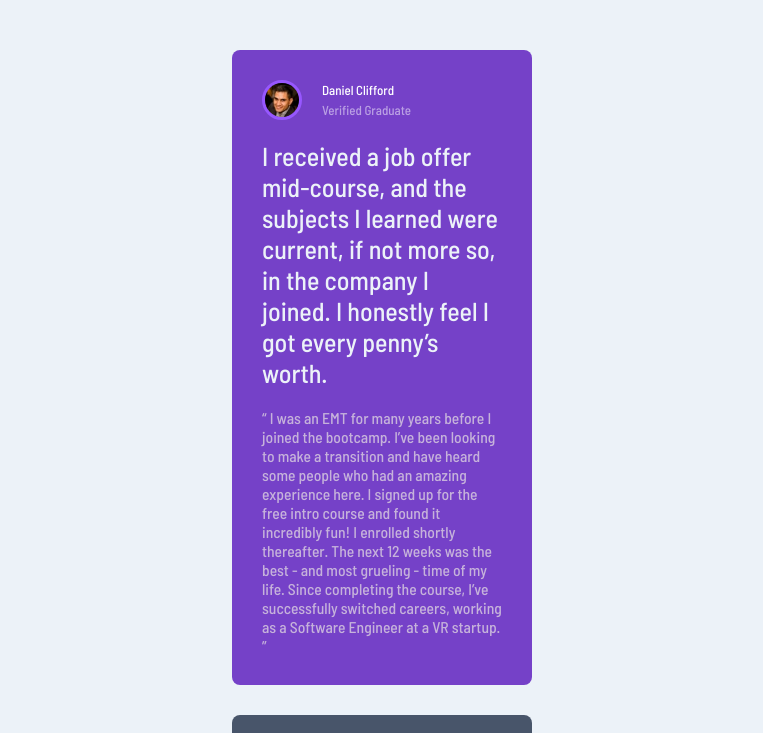
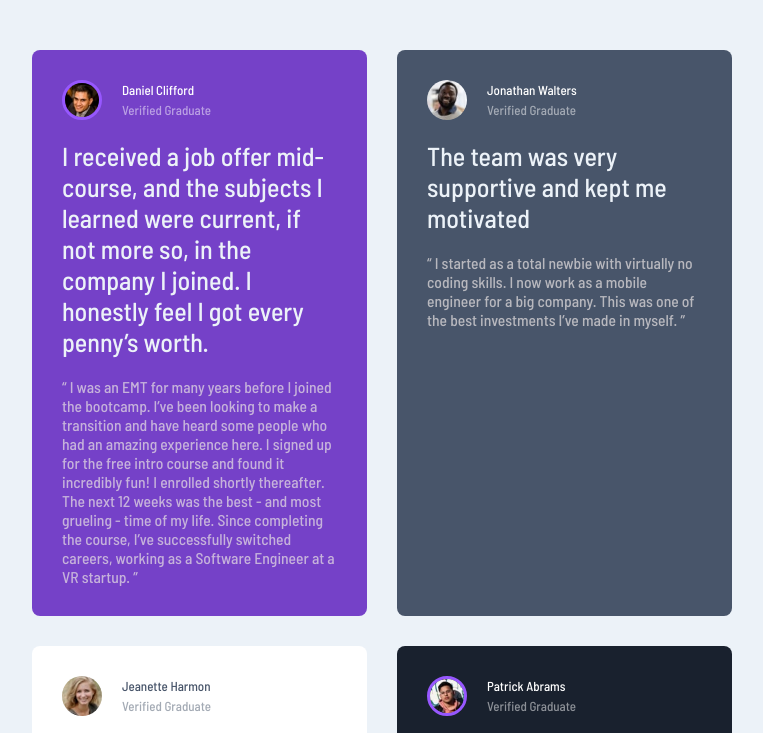
Before and after one commit to ralphsulit/testi-grid-section, a plain HTML site: page index.html in a window 1280 px wide. Shown: the top 733 px of the page, without its empty margins (258-1021 px from the left). Drawn offline with Linux system fonts and the light colour scheme.

Commit message:
change style for tablet

```diff
--- a/main.css
+++ b/main.css
@@ -145,3 +145,13 @@ Testimonial Section
 .dark-blue-box {
   background-color:hsl(219, 29%, 14%);
 }
+
+/* ***************
+Media Query:
+Tablet
+*************** */
+@media (min-width: 768px) {
+  .container {
+    width: 700px;
+  }
+}
```
